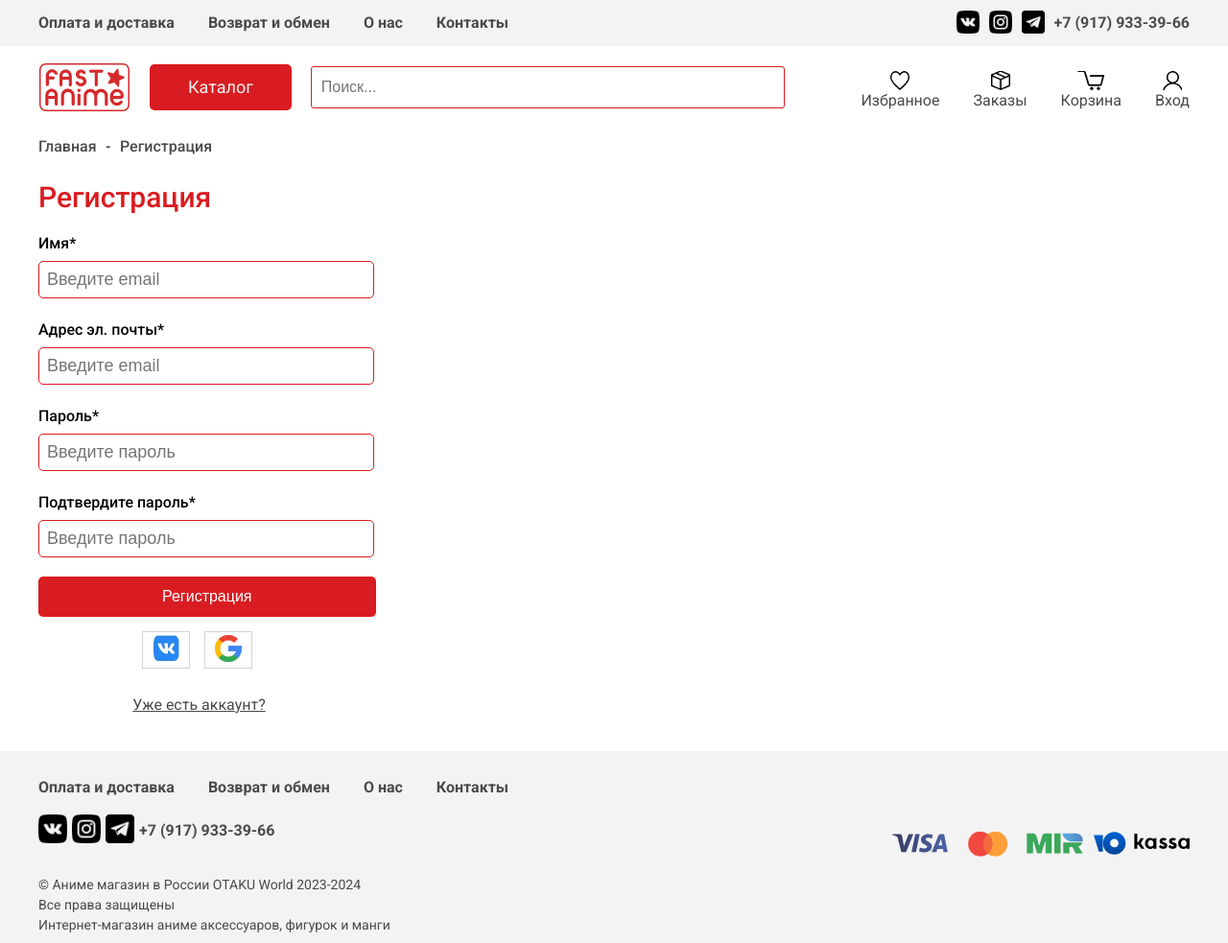
After one commit to katsuyorii/OtakuWorld, a Django app: page /accounts/registration/ in a window 1280 px wide. The commit adds this page. Shown: the whole page at 96% size. Run offline with Django 5.2, Linux system fonts and the light colour scheme.

Commit message:
create registration user view and template

```diff
--- a/mysite/users/forms.py
+++ b/mysite/users/forms.py
@@ -1,4 +1,5 @@
 from django import forms
+from .models import User
 
 # Класс-форма для авторизации пользователя
 class LoginUserForm(forms.Form):
@@ -11,3 +12,26 @@ class LoginUserForm(forms.Form):
         'class': 'login-email-input',
         'placeholder': 'Введите пароль',
     }))
+
+
+# Класс-форма для регистрации нового пользователя
+class RegistrationUserForm(forms.Form):
+    email = forms.CharField(widget=forms.EmailInput(attrs={
+        'class': 'login-email-input',
+        'placeholder': 'Введите email',
+    }))
+
+    username = forms.CharField(widget=forms.TextInput(attrs={
+        'class': 'login-email-input',
+        'placeholder': 'Введите email',
+    }))
+
+    password = forms.CharField(widget=forms.PasswordInput(attrs= {
+        'class': 'login-email-input',
+        'placeholder': 'Введите пароль',
+    }))
+
+    password2 = forms.CharField(widget=forms.PasswordInput(attrs= {
+        'class': 'login-email-input',
+        'placeholder': 'Введите пароль',
+    }))
--- a/mysite/users/templates/users/login.html
+++ b/mysite/users/templates/users/login.html
@@ -43,6 +43,6 @@
         </div>
     </div>
     <a class="login-auth-question" href="#">Забыли пароль?</a>
-    <a class="login-auth-reg" href="registration.html">Нет аккаунта? Создайте!</a>
+    <a class="login-auth-reg" href="{% url 'registration' %}">Нет аккаунта? Создайте!</a>
 </div>
 {% endblock content %}
--- /dev/null
+++ b/mysite/users/templates/users/registration.html
@@ -0,0 +1,47 @@
+{% extends "base.html" %}
+{% load static %}
+
+{% block content %}
+<div class="catalog-list-main-row-link">
+    <a class="catalog-list-main-row-link-item" href="{% url 'index' %}">Главная</a>
+    <p>-</p>
+    <a class="catalog-list-main-row-link-item" href="{% url 'registration' %}">Регистрация</a>
+</div>
+<h1 class="catalog-list-main-title">Регистрация</h1>
+<div class="login-block">
+    <form method="POST">
+        {% csrf_token %}
+        <div class="form-group">
+            <label class="login-email-lbl" for="{{ form.username.id_for_label }}">Имя*</label>
+            {{ form.username }}
+        </div>
+
+        <div class="form-group">
+            <label class="login-email-lbl" for="{{ form.email.id_for_label }}">Адрес эл. почты*</label>
+            {{ form.email }}
+        </div>
+
+        <div class="form-group">
+            <label class="login-email-lbl" for="{{ form.password.id_for_label }}">Пароль*</label>
+            {{ form.password }}
+        </div>
+
+        <div class="form-group">
+            <label class="login-email-lbl" for="{{ form.password.id_for_label }}">Подтвердите пароль*</label>
+            {{ form.password2 }}
+        </div>
+
+        <button class="login-btn-reg" type="submit">Регистрация</button>
+    </form>
+
+    <div class="login-auth-choice">
+        <div class="login-auth-choice-item">
+            <a href="#"><img class="login-auth-choice-item-img" src="{% static 'img/icons/auth-vk.jpg' %}" alt="VK"></a>
+        </div>
+        <div class="login-auth-choice-item">
+            <a href="#"><img class="login-auth-choice-item-img" src="{% static 'img/icons/auth-gmail.png' %}" alt="Gmail"></a>
+        </div>
+    </div>
+    <a class="login-auth-reg" href="{% url 'login' %}">Уже есть аккаунт?</a>
+</div>
+{% endblock content %}
--- a/mysite/users/urls.py
+++ b/mysite/users/urls.py
@@ -1,6 +1,7 @@
 from django.urls import path
-from .views import LoginUserView
+from .views import LoginUserView, RegistrationUserView
 
 urlpatterns = [
     path('login/', LoginUserView.as_view(), name='login'),
+    path('registration/', RegistrationUserView.as_view(), name='registration'),
 ]
--- a/mysite/users/views.py
+++ b/mysite/users/views.py
@@ -2,8 +2,9 @@ from django.http import HttpResponseRedirect
 from django.contrib.auth import authenticate, login
 from django.urls import reverse_lazy
 from django.views.generic import FormView
-from .forms import LoginUserForm
+from .forms import LoginUserForm, RegistrationUserForm
 from django.contrib import messages
+from .models import User
 
 
 # Класс-представление авторизации пользователя
@@ -29,3 +30,31 @@ class LoginUserView(FormView):
         context['title'] = 'Авторизация'
 
         return context
+
+
+# # Класс-представление регистрации нового пользователя
+class RegistrationUserView(FormView):
+    form_class = RegistrationUserForm
+    template_name = 'users/registration.html'
+
+    def form_valid(self, form):
+        username = form.cleaned_data['username']
+        email = form.cleaned_data['email']
+        password = form.cleaned_data['password']
+        password2 = form.cleaned_data['password2']
+
+        if password == password2:
+            user = User.objects.create_user(username=username, email=email, password=password)
+            login(self.request, user)
+
+            messages.success(self.request, 'Вы зарегестрировались в системе!')
+            return HttpResponseRedirect(reverse_lazy('index'))
+        else:
+            return self.form_invalid(form)
+
+
+    def get_context_data(self, **kwargs):
+            context = super().get_context_data(**kwargs)
+            context['title'] = 'Авторизация'
+
+            return context
```
